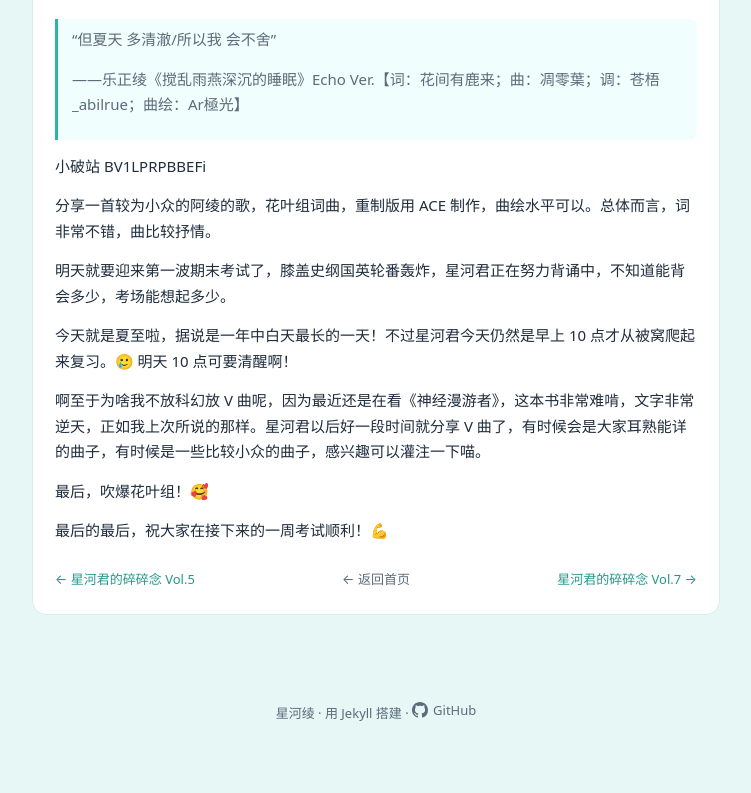
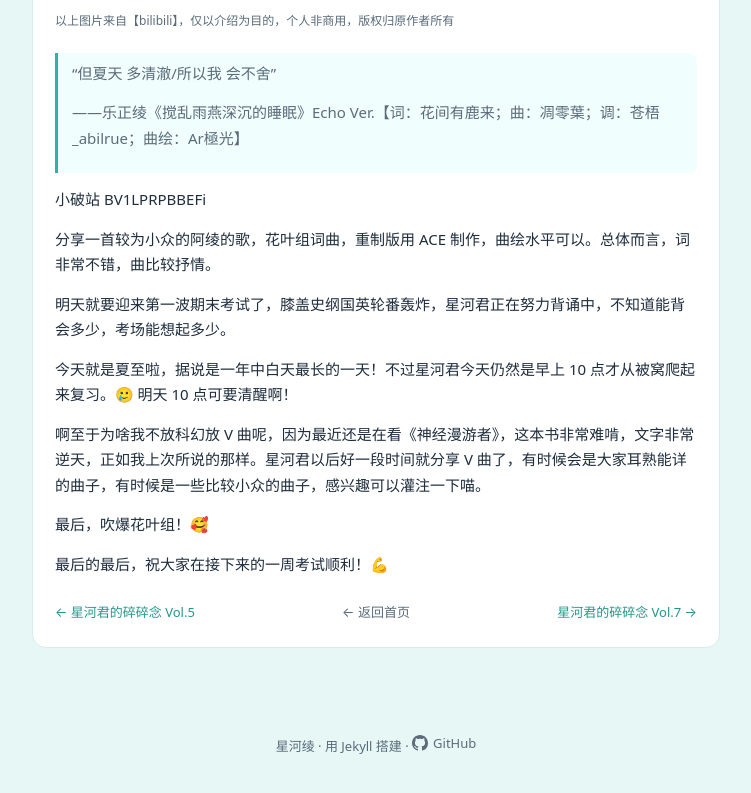
Before and after one commit to tony-he-xhxk/tony-he-xhxk.github.io, a Jekyll site: the page built from _posts/2026-06-21-星河君的碎碎念Vol6.md, in a window 1280 px wide and 1211 px high, cut to the strip 418-1211 px from the top of the window. Shown: the whole strip, without its empty margins (264-1015 px from the left). Built offline with Jekyll 4.4.1, drawn with Linux system fonts in a browser that asks for light colours.

Commit message:
feat: 图片来源声明

```diff
--- a/_layouts/post.html
+++ b/_layouts/post.html
@@ -22,15 +22,18 @@
     </a>
     {% endfor %}
   </div>
+  {% if page.source %}
+  <p class="gallery-note">以上图片来自【{{ page.source }}】，仅以介绍为目的，个人非商用，版权归原作者所有</p>
+  {% endif %}
   {% endif %}
 
   <div class="post-content">
     {{ content }}
   </div>
 
-  {% if page.source %}
+  {% if page.source_url %}
   <p class="post-source">
-    📎 原文发表于 <a href="{{ page.source }}" target="_blank" rel="noopener">{{ page.source }}</a>
+    📎 原文发表于 <a href="{{ page.source_url }}" target="_blank" rel="noopener">{{ page.source_url }}</a>
   </p>
   {% endif %}
 
--- a/_posts/2026-06-21-星河君的碎碎念Vol6.md
+++ b/_posts/2026-06-21-星河君的碎碎念Vol6.md
@@ -3,6 +3,7 @@
 title: 星河君的碎碎念 Vol.6
 date: 2026-06-21
 tags: [乐正绫, VOCALOID, 期末周]
+source: bilibili
 images:
   - src: /assets/images/posts/2026-06-21-碎碎念Vol6/luan-v6-cover.jpg
     alt: 乐正绫《搅乱雨燕深沉的睡眠》Echo Ver. 曲绘
--- a/assets/css/style.css
+++ b/assets/css/style.css
@@ -193,6 +193,12 @@
   transition: transform .25s ease;
 }
 .gallery-item:hover img { transform: scale(1.06); }
+.gallery-note {
+  margin: -8px 0 22px;
+  font-size: 12px;
+  color: var(--muted);
+  line-height: 1.6;
+}
 @media (max-width: 560px) {
   .post-gallery { grid-template-columns: repeat(2, 1fr); gap: 8px; }
 }
```
Also changed, not shown: _posts/2026-06-24-星河君的碎碎念Vol7.md (+1 -0 lines), _posts/2026-06-26-星河君的碎碎念Vol8.md (+1 -0 lines), _posts/2026-07-04-星河君的碎碎念Vol9.md (+1 -0 lines).
